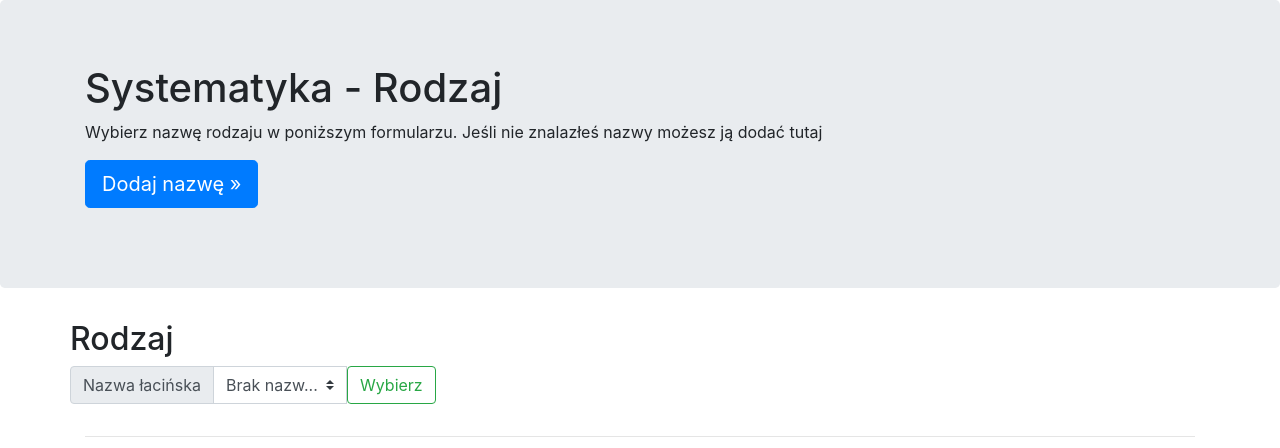
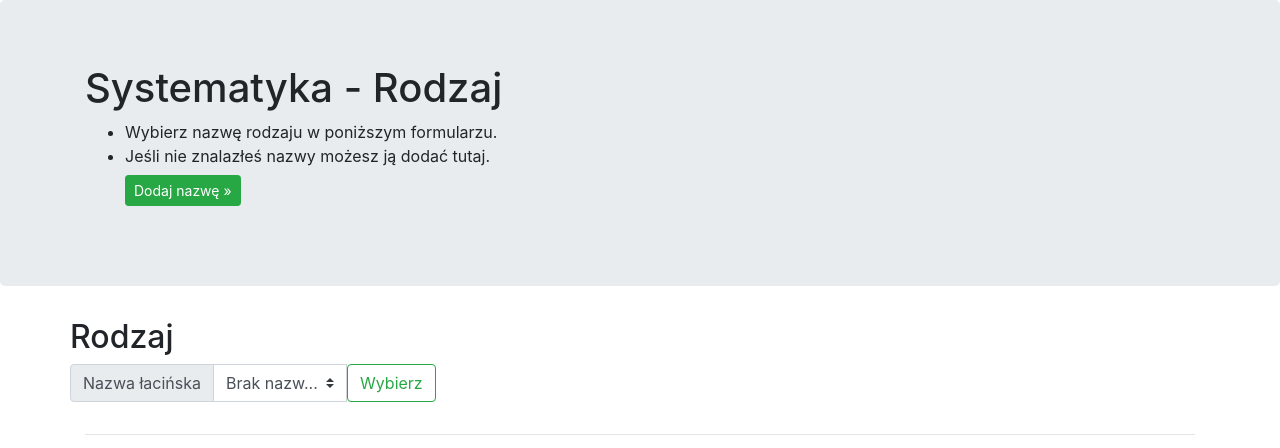
Before and after one commit to piotrmichna/znajdzrosline.pl, a Django app: template wdp/botanical/templates/botanical_sel_genus.html in a window 1280 px wide. Shown: the part 56-504 px from the top of the page. Run offline with Django 3.2, Linux system fonts and the light colour scheme; the template is opened without the code that fills it, so the values that code supplies are empty; some libraries are stand-ins or nearby versions.

Commit message:
poprawy plastyczne usunięcie błędów w treści

```diff
--- a/wdp/botanical/templates/botanical_base.html
+++ b/wdp/botanical/templates/botanical_base.html
@@ -60,7 +60,7 @@
           {% block page_title %}<h1 class="display-4">Katalog roślin</h1>{%  endblock %}
           {% block page_description %}
           <p>Przeglądaj rośliny w naszym katalogu aby dodać je do projektu lub posadzić w swoim własnym ogrodzie. Jeśli jesteś szkółkarzem możesz dołączyć swoją ofertę do roślin, które produkujesz.</p>
-          <p><a class="btn btn-primary btn-lg" href="#" role="button">Zobacz więcej &raquo;</a></p>
+          <p><a class="btn btn-secondary btn-sm" href="#" role="button">Zobacz więcej &raquo;</a> <a class="btn btn-success btn-sm" href="/botanical/add/" role="button">Dodaj roślinę &raquo;</a></p>
           {%  endblock %}
         </div>
       </div>
@@ -69,7 +69,7 @@
         <!-- Example row of columns -->
         {% block page_content %}
         <div class="row">
-          <div class="col-mgit d-4">
+          <div class="col-md-4">
             <h2>Klient</h2>
             <p>W naszym katalogu znajduje się wiele roślin, które możesz śmiało wykorzystać w swoim ogrodzi. Większość roślin ma wpisanych producentów, może i z twojej Miejscowości. Znajdziesz tu także projektantów. </p>
             <p><a class="btn btn-secondary" href="#" role="button">Zobacz więcej &raquo;</a></p>
--- a/wdp/botanical/templates/botanical_sel_genus.html
+++ b/wdp/botanical/templates/botanical_sel_genus.html
@@ -1,8 +1,15 @@
 {% extends "botanical_base.html" %}
 {% block page_title %}<h1 class="display-5">Systematyka - Rodzaj</h1>{%  endblock %}
 {% block page_description %}
-<p>Wybierz nazwę rodzaju w poniższym formularzu. Jeśli nie znalazłeś nazwy możesz ją dodać tutaj</p>
-<p><a class="btn btn-primary btn-lg" href="/botanical/add/genus/" role="button">Dodaj nazwę &raquo;</a></p>
+<ul>
+    <li>Wybierz nazwę rodzaju w poniższym formularzu.</li>
+    <li>Jeśli nie znalazłeś nazwy możesz ją dodać tutaj.</li>
+    <li style="list-style-type: none;">
+        <a class="btn btn-success btn-sm" style="margin-top: 7px;" href="/botanical/add/genus/" role="button">Dodaj nazwę &raquo;</a>
+    </li>
+</ul>
+
+
 {%  endblock %}
 {% block page_content %}
 <div class="row">
```
Also changed, not shown: wdp/botanical/templates/botanical_add_species.html (+5 -4 lines), wdp/botanical/templates/botanical_sel_cultivar.html (+6 -1 lines), wdp/botanical/templates/botanical_sel_species.html (+9 -2 lines).
